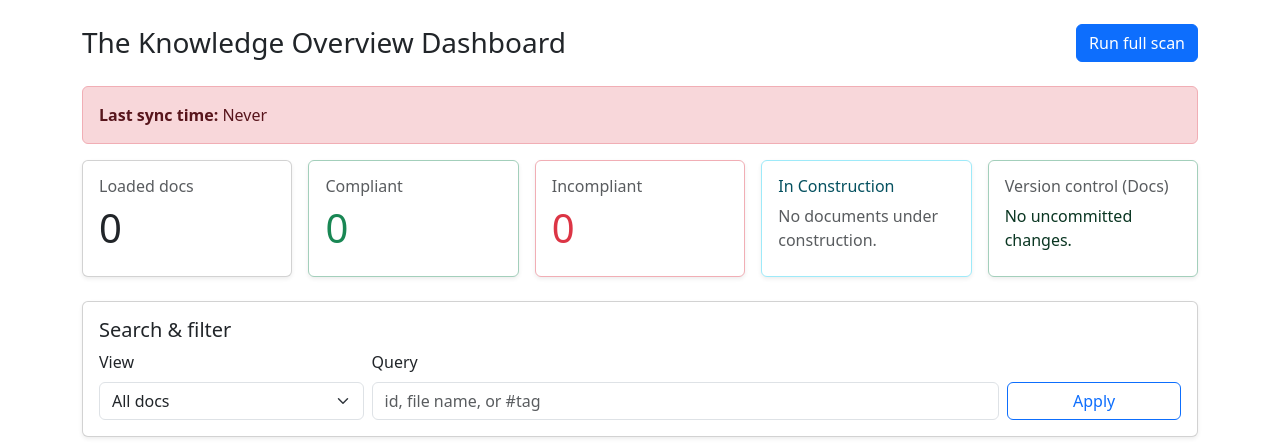
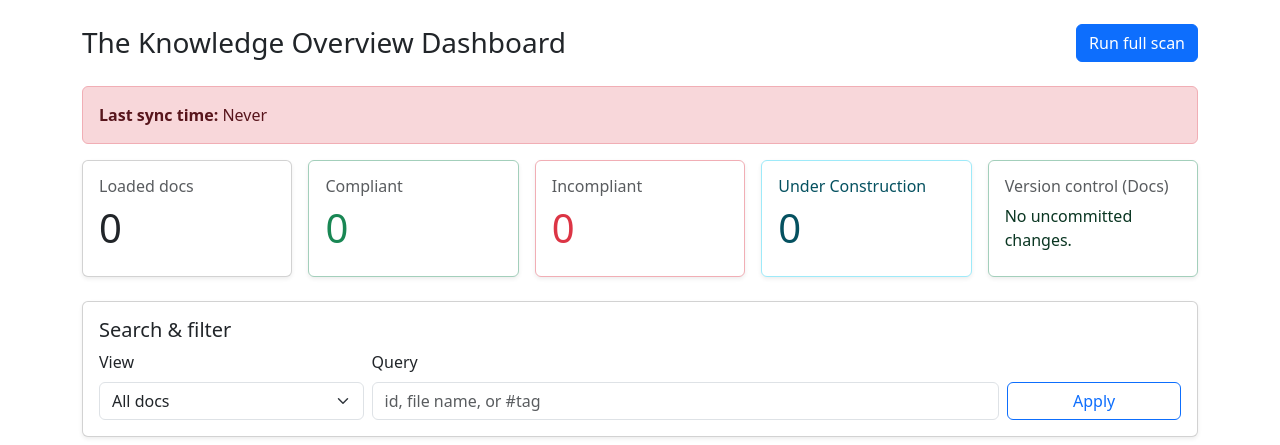
Before and after one commit to supernova576/the_knowledge_mapping, a Flask app: page / in a window 1280 px wide. Shown: the part 82-527 px from the top of the page. Run offline with Flask 3, Linux system fonts and the light colour scheme; data that the repository does not hold is empty.

Commit message:
pushes final update after b4 going public

```diff
--- a/app.py
+++ b/app.py
@@ -463,10 +463,7 @@ def index():
     last_sync_time = database.get_last_sync_time()
 
     version_status = database.get_version_control_snapshot()
-    under_construction_titles = sorted(
-        [str(item.get("title", "")).strip() for item in under_construction_docs.values() if str(item.get("title", "")).strip()],
-        key=lambda value: value.casefold(),
-    )
+    under_construction_count = len(under_construction_docs)
     manual_compliance_docs = sorted(
         [{"id": str(item.get("id", "")).strip(), "title": str(item.get("title", "")).strip()} for item in database.get_all_docs().values()],
         key=lambda value: value["title"].casefold(),
@@ -484,7 +481,7 @@ def index():
         last_sync_time=_format_sync_time_relative_to_now(last_sync_time),
         last_sync_alert=_sync_banner_state(last_sync_time),
         has_git_changes=version_status.get("has_changes", False),
-        under_construction_titles=under_construction_titles,
+        under_construction_count=under_construction_count,
         manual_compliance_docs=manual_compliance_docs,
     )
 
--- a/templates/index.html
+++ b/templates/index.html
@@ -46,7 +46,7 @@
             <div class="col-lg col-md-6"><div class="card shadow-sm h-100"><div class="card-body"><h2 class="h6 text-muted">Loaded docs</h2><p class="display-6 mb-0">{{ total_docs }}</p></div></div></div>
             <div class="col-lg col-md-6"><div class="card shadow-sm border-success-subtle h-100"><div class="card-body"><h2 class="h6 text-muted">Compliant</h2><p class="display-6 text-success mb-0">{{ compliant_docs }}</p></div></div></div>
             <div class="col-lg col-md-6"><div class="card shadow-sm border-danger-subtle h-100"><div class="card-body"><h2 class="h6 text-muted">Incompliant</h2><p class="display-6 text-danger mb-0">{{ incompliant_docs }}</p></div></div></div>
-            <div class="col-lg col-md-6"><div class="card shadow-sm border-info-subtle h-100"><div class="card-body"><h2 class="h6 text-info-emphasis">In Construction</h2>{% if under_construction_titles %}<ul class="small mb-0 ps-3">{% for title in under_construction_titles %}<li>{{ title }}</li>{% endfor %}</ul>{% else %}<p class="mb-0 text-muted">No documents under construction.</p>{% endif %}</div></div></div>
+            <div class="col-lg col-md-6"><div class="card shadow-sm border-info-subtle h-100"><div class="card-body"><h2 class="h6 text-info-emphasis">Under Construction</h2><p class="display-6 text-info-emphasis mb-0">{{ under_construction_count }}</p></div></div></div>
             <div class="col-lg col-md-6">
                 <div id="git-change-banner" class="card shadow-sm h-100 {% if has_git_changes %}border-warning-subtle{% else %}border-success-subtle{% endif %}" role="status">
                     <div class="card-body">
```
Also changed, not shown: README.md.
